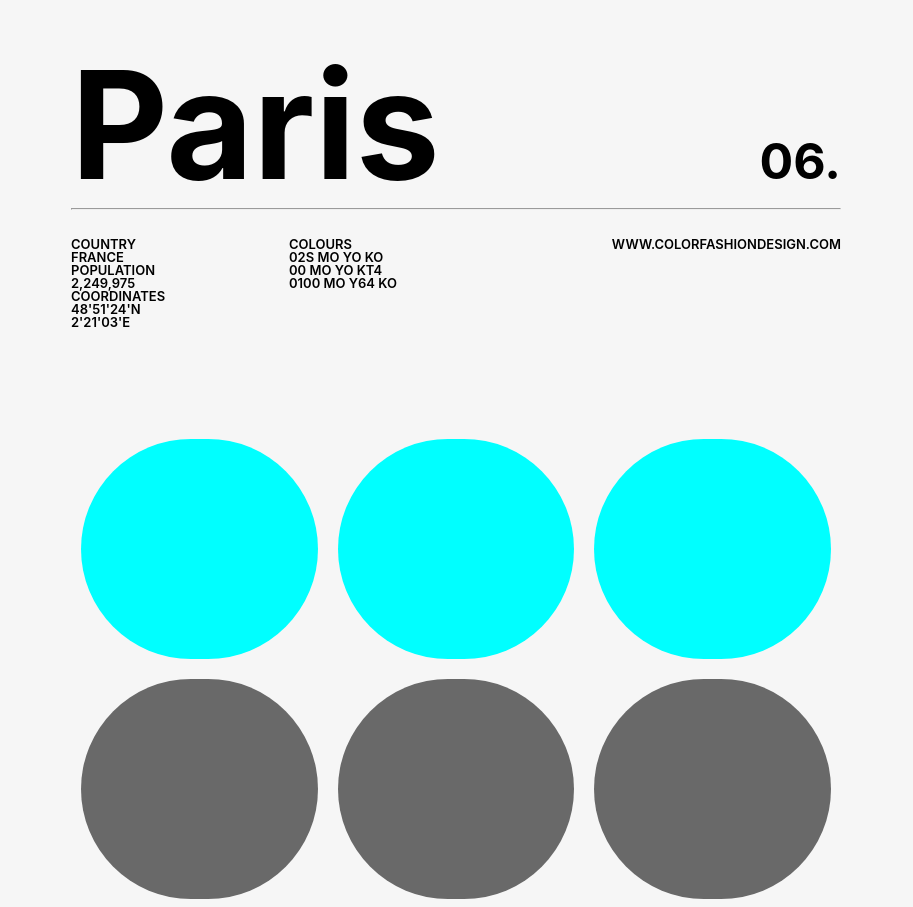
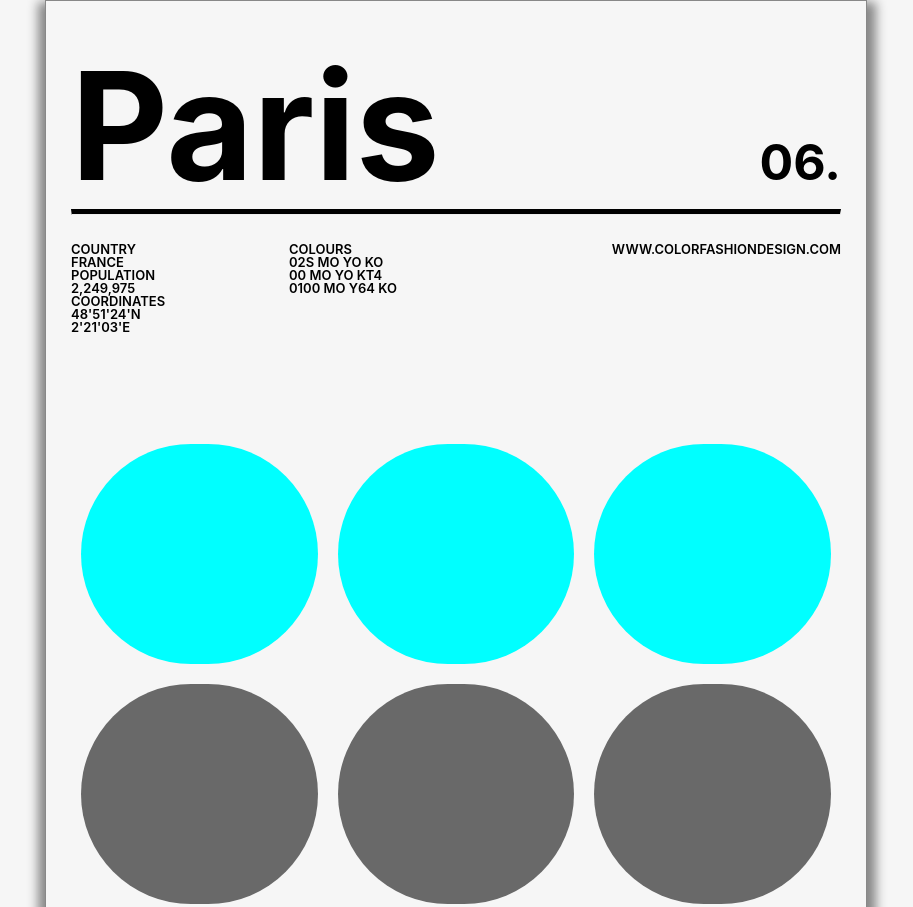
Before and after one commit to LeeHyungi0622/css_practice, a plain HTML site: page Practice1/index.html in a window 1280 px wide. Shown: the top 907 px of the page, without its empty margins (184-1097 px from the left). Drawn offline with nearby package versions, Linux system fonts and the light colour scheme.

Commit message:
[update] update css file in practice1.

```diff
--- a/Practice1/style.css
+++ b/Practice1/style.css
@@ -6,6 +6,8 @@ body {
     max-width: 770px;
     width: 100%;
     margin: 0 auto;
+    border: 1px solid #888888;
+    box-shadow: 1px 10px 10px 8px #888888;
 }
 
 .l-poster__header__container {
@@ -49,7 +51,7 @@ body {
 .circle {
     width: 300px;
     height: 220px;
-    border-radius: 150px;
+    border-radius: 240px;
     background-color: blueviolet;
 }
 
@@ -76,3 +78,7 @@ body {
 .l-poster__graphic__contents__container:nth-child(3) .circle {
     background-color: green;
 }
+
+hr {
+    border-top: 5px solid black;
+}
```
